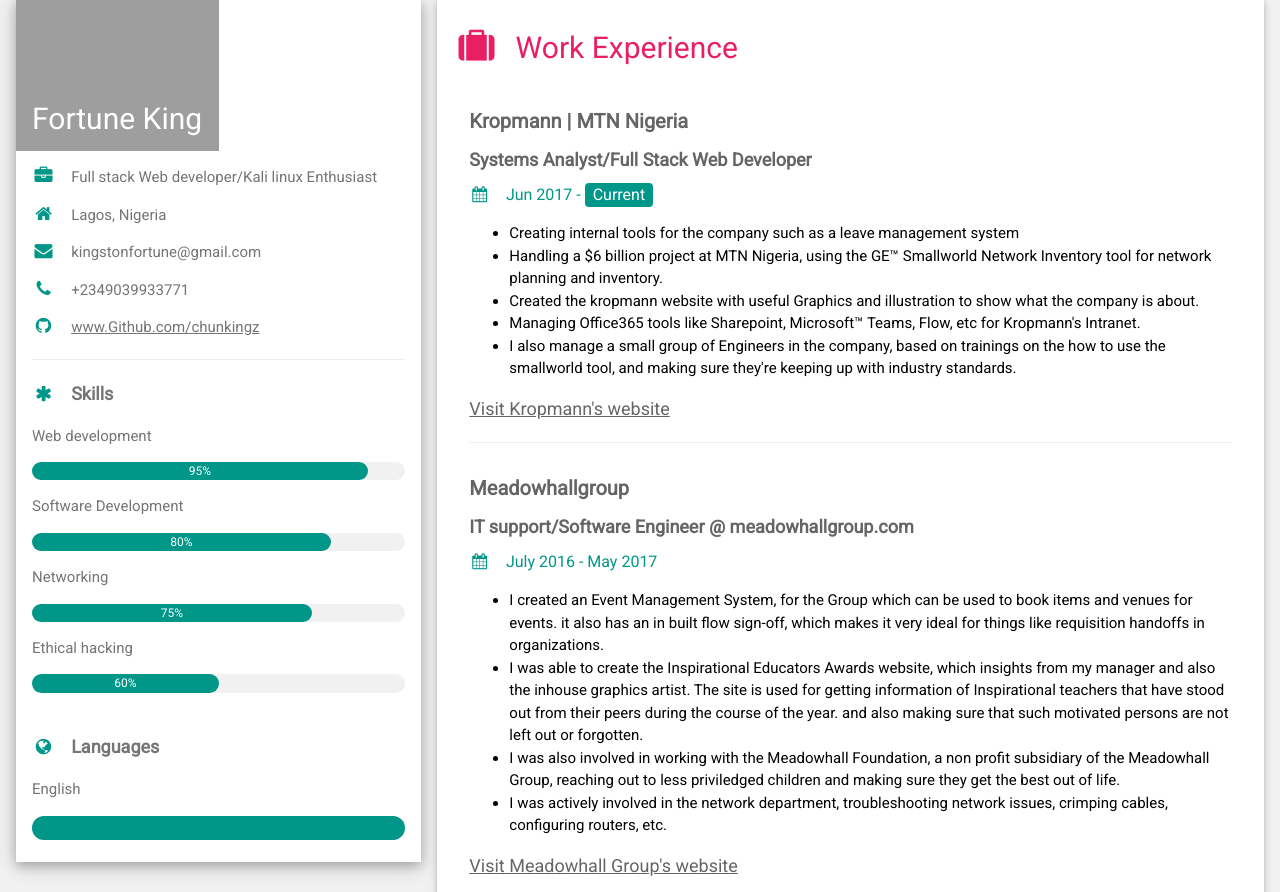
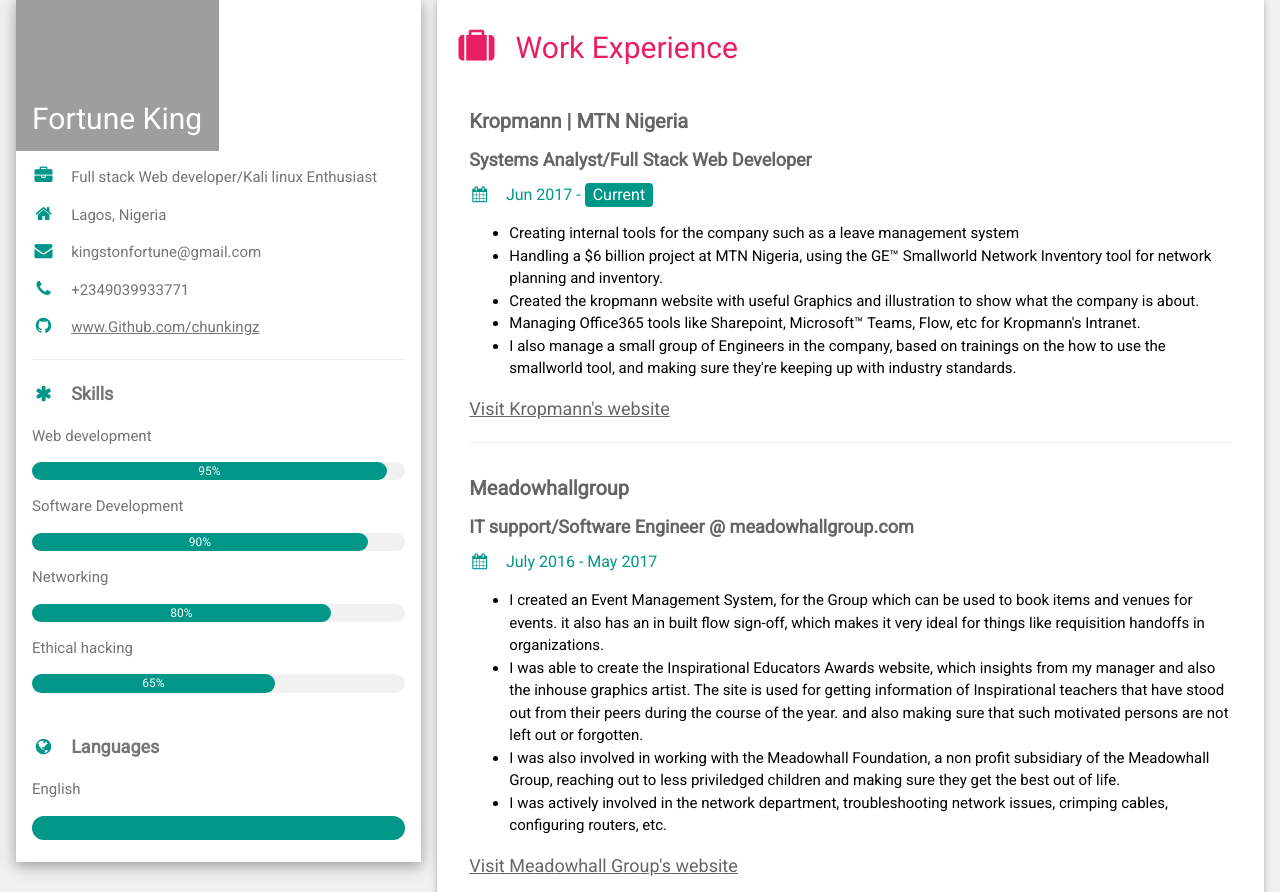
Before and after one commit to chunkingz/cv, a PHP site: page / in a window 1280 px wide. Shown: the part 17-909 px from the top of the page. Run offline with PHP 8.4, Linux system fonts and the light colour scheme; grey boxes are pictures that could not be loaded.

Commit message:
:heart: update script

```diff
--- a/index.php
+++ b/index.php
@@ -38,21 +38,21 @@ html,body,h1,h2,h3,h4,h5,h6 {font-family: "Roboto", sans-serif}
           <p class="w3-large"><b><i class="fa fa-asterisk fa-fw w3-margin-right w3-text-teal"></i>Skills</b></p>
           <p>Web development</p>
           <div class="w3-light-grey w3-round-xlarge w3-small">
-            <div class="w3-container w3-center w3-round-xlarge w3-teal" style="width:90%">95%</div>
+            <div class="w3-container w3-center w3-round-xlarge w3-teal" style="width:95%">95%</div>
           </div>
           <p>Software Development</p>
           <div class="w3-light-grey w3-round-xlarge w3-small">
-            <div class="w3-container w3-center w3-round-xlarge w3-teal" style="width:80%">
-              <div class="w3-center w3-text-white">80%</div>
+            <div class="w3-container w3-center w3-round-xlarge w3-teal" style="width:90%">
+              <div class="w3-center w3-text-white">90%</div>
             </div>
           </div>
           <p>Networking</p>
           <div class="w3-light-grey w3-round-xlarge w3-small">
-            <div class="w3-container w3-center w3-round-xlarge w3-teal" style="width:75%">75%</div>
+            <div class="w3-container w3-center w3-round-xlarge w3-teal" style="width:80%">80%</div>
           </div>
           <p>Ethical hacking</p>
           <div class="w3-light-grey w3-round-xlarge w3-small">
-            <div class="w3-container w3-center w3-round-xlarge w3-teal" style="width:50%">60%</div>
+            <div class="w3-container w3-center w3-round-xlarge w3-teal" style="width:65%">65%</div>
           </div>
           <br>
 
@@ -160,8 +160,8 @@ html,body,h1,h2,h3,h4,h5,h6 {font-family: "Roboto", sans-serif}
           <h6 class="w3-text-pink"><i class="fa fa-globe fa-fw w3-margin-right"></i></h6>
           <p>Language: Javascript(ES6) Node/Express </p>
           <p>Framework: Express</p>
-          <p>Property Pro Lite - <small> a platform where people can create and/or search properties for sale or rent. </small>
-            <i class="fa fa-link fa-fw w3-text-blue w3-margin-right"></i>Github Repo: <a href="https://github.com/chunkingz/Property-Pro-Lite" target="blank">Property-Pro-Lite Repo</a>
+          <p>Property Pro Lite - <small> a platform where people can create and/or search properties for sale or rent. </small> <br>
+            <i class="fa fa-link fa-fw w3-text-blue w3-margin-right"></i>Github Repo: <a href="https://github.com/chunkingz/Property-Pro-Lite" target="blank">Property-Pro-Lite Repo</a><br>
             <i class="fa fa-link fa-fw w3-text-blue w3-margin-right"></i>Website Link: <a href="https://chunkingz.github.io/Property-Pro-Lite/" target="blank">Property-Pro-Lite Website</a>
           </p>
           <p>fieldGiphy - <small> an app that a user can visit to get gifs to tweet their emotions with </small>
```
